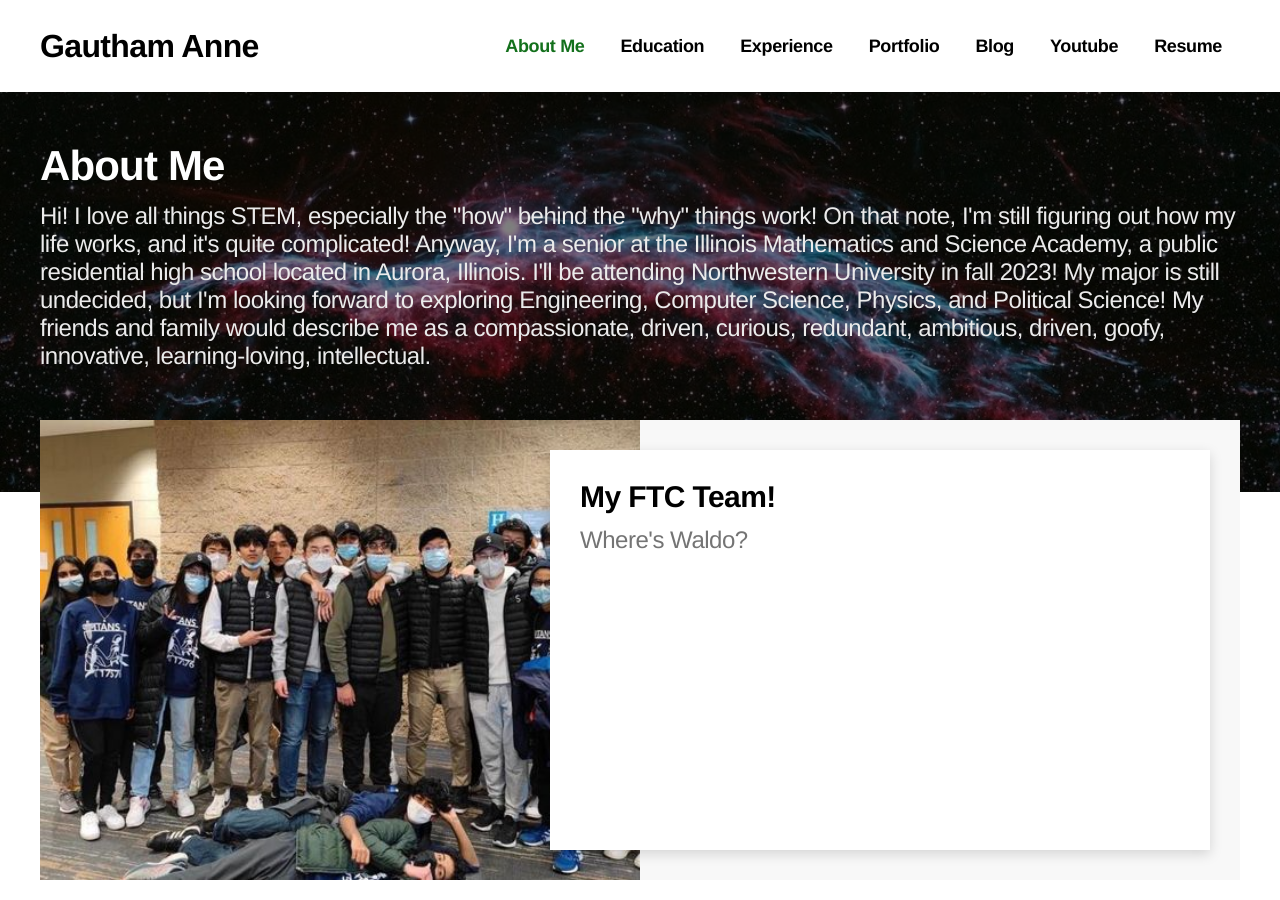
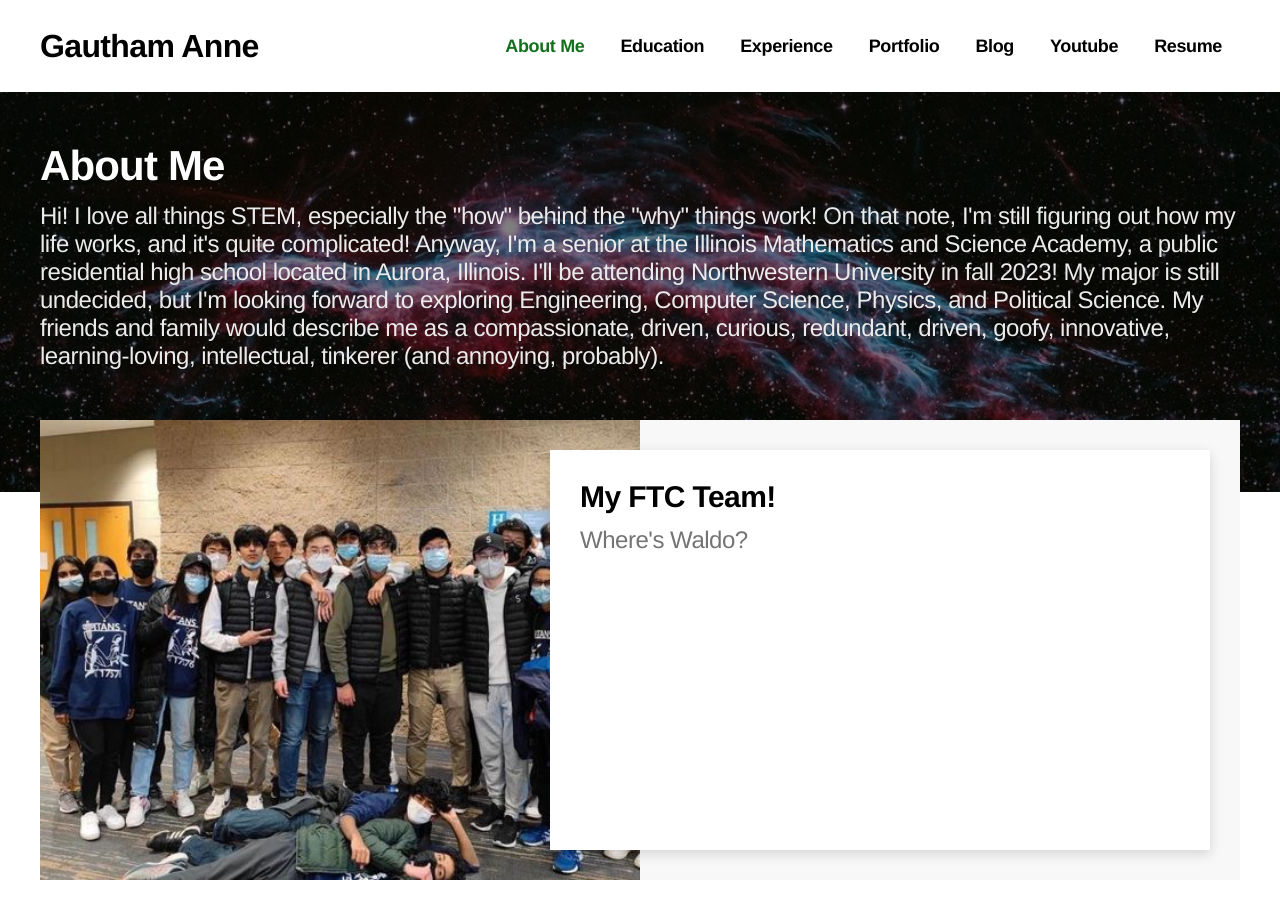
Before and after one commit to annegautham/annegautham.github.io, a Jekyll site: the page built from aboutme/index.md, in a window 1280 px wide and 900 px high. Built offline with Jekyll 4.4.1, drawn with Linux system fonts in a browser that asks for light colours; some web fonts are replaced.

Commit message:
updates!

```diff
--- a/aboutme/index.md
+++ b/aboutme/index.md
@@ -1,7 +1,7 @@
 ---
 layout: splashpage
 title: "About Me"
-description: Hi! I love all things STEM, especially the "how" behind the "why" things work! On that note, I'm still figuring out how my life works, and it's quite complicated! Anyway, I'm a senior at the Illinois Mathematics and Science Academy, a public residential high school located in Aurora, Illinois. I'll be attending Northwestern University in fall 2023! My major is still undecided, but I'm looking forward to exploring Engineering, Computer Science, Physics, and Political Science! My friends and family would describe me as a compassionate, driven, curious, redundant, ambitious, driven, goofy, innovative, learning-loving, intellectual.
+description: Hi! I love all things STEM, especially the "how" behind the "why" things work! On that note, I'm still figuring out how my life works, and it's quite complicated! Anyway, I'm a senior at the Illinois Mathematics and Science Academy, a public residential high school located in Aurora, Illinois. I'll be attending Northwestern University in fall 2023! My major is still undecided, but I'm looking forward to exploring Engineering, Computer Science, Physics, and Political Science. My friends and family would describe me as a compassionate, driven, curious, redundant, driven, goofy, innovative, learning-loving, intellectual, tinkerer (and annoying, probably).
 ---
 
 {% include card.html
```
Also changed, not shown: experience/index.md (+1 -0 lines), portfolio/index.md (+2 -17 lines), 1 other file.
